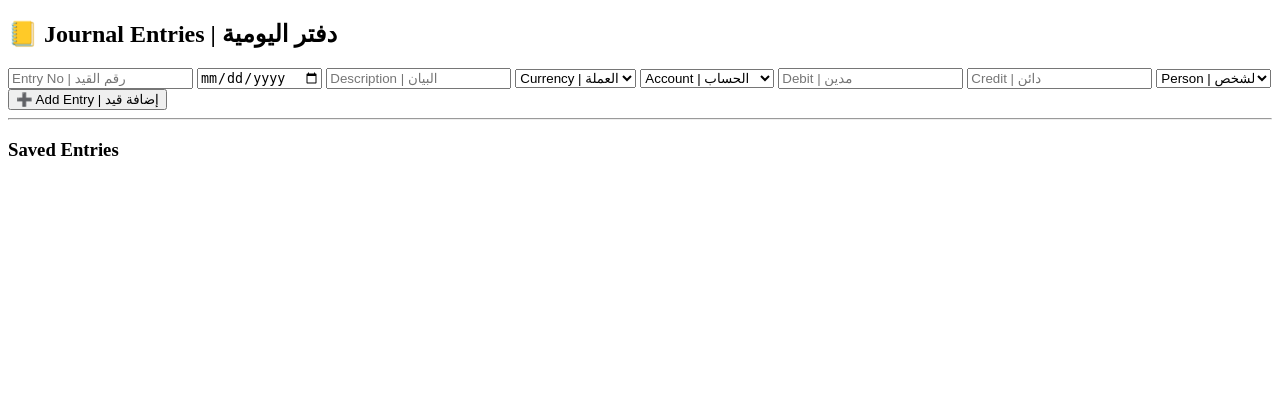
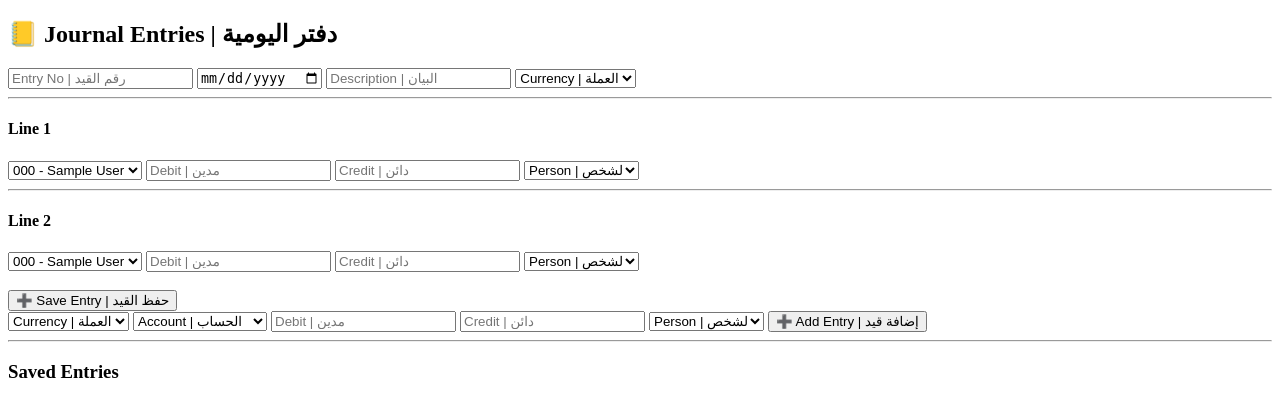
Before and after one commit to esamkrada-svg/accounting-system, a FastAPI app: page /journal/ in a window 1280 px wide. Shown: the top 417 px of the page. Run offline with FastAPI, Linux system fonts and the light colour scheme; tables that the repository leaves empty hold one stand-in row (values such as "Sample post"); parts of the project's set-up code (start-up, migrations or seed data) failed here and were passed over.

Commit message:
Update journal.html

```diff
--- a/app/templates/journal.html
+++ b/app/templates/journal.html
@@ -9,10 +9,61 @@
 <h2>📒 Journal Entries | دفتر اليومية</h2>
 
 <form method="post" action="/journal/create">
+
     <input type="number" name="entry_no" placeholder="Entry No | رقم القيد" required>
     <input type="date" name="date" required>
     <input type="text" name="description" placeholder="Description | البيان" required>
 
+    <select name="currency_id" required>
+        <option value="">Currency | العملة</option>
+        {% for c in currencies %}
+        <option value="{{ c.id }}">{{ c.code }}</option>
+        {% endfor %}
+    </select>
+
+    <hr>
+
+    <!-- Line 1 -->
+    <h4>Line 1</h4>
+    <select name="account_id" required>
+        {% for a in accounts %}
+        <option value="{{ a.id }}">{{ a.code }} - {{ a.name }}</option>
+        {% endfor %}
+    </select>
+
+    <input type="number" step="0.01" name="debit" placeholder="Debit | مدين">
+    <input type="number" step="0.01" name="credit" placeholder="Credit | دائن">
+
+    <select name="person_id">
+        <option value="">Person | الشخص</option>
+        {% for p in persons %}
+        <option value="{{ p.id }}">{{ p.name }}</option>
+        {% endfor %}
+    </select>
+
+    <hr>
+
+    <!-- Line 2 -->
+    <h4>Line 2</h4>
+    <select name="account_id" required>
+        {% for a in accounts %}
+        <option value="{{ a.id }}">{{ a.code }} - {{ a.name }}</option>
+        {% endfor %}
+    </select>
+
+    <input type="number" step="0.01" name="debit" placeholder="Debit | مدين">
+    <input type="number" step="0.01" name="credit" placeholder="Credit | دائن">
+
+    <select name="person_id">
+        <option value="">Person | الشخص</option>
+        {% for p in persons %}
+        <option value="{{ p.id }}">{{ p.name }}</option>
+        {% endfor %}
+    </select>
+
+    <br><br>
+    <button type="submit">➕ Save Entry | حفظ القيد</button>
+</form>
     <select name="currency_id" required>
         <option value="">Currency | العملة</option>
         {% for c in currencies %}
```
